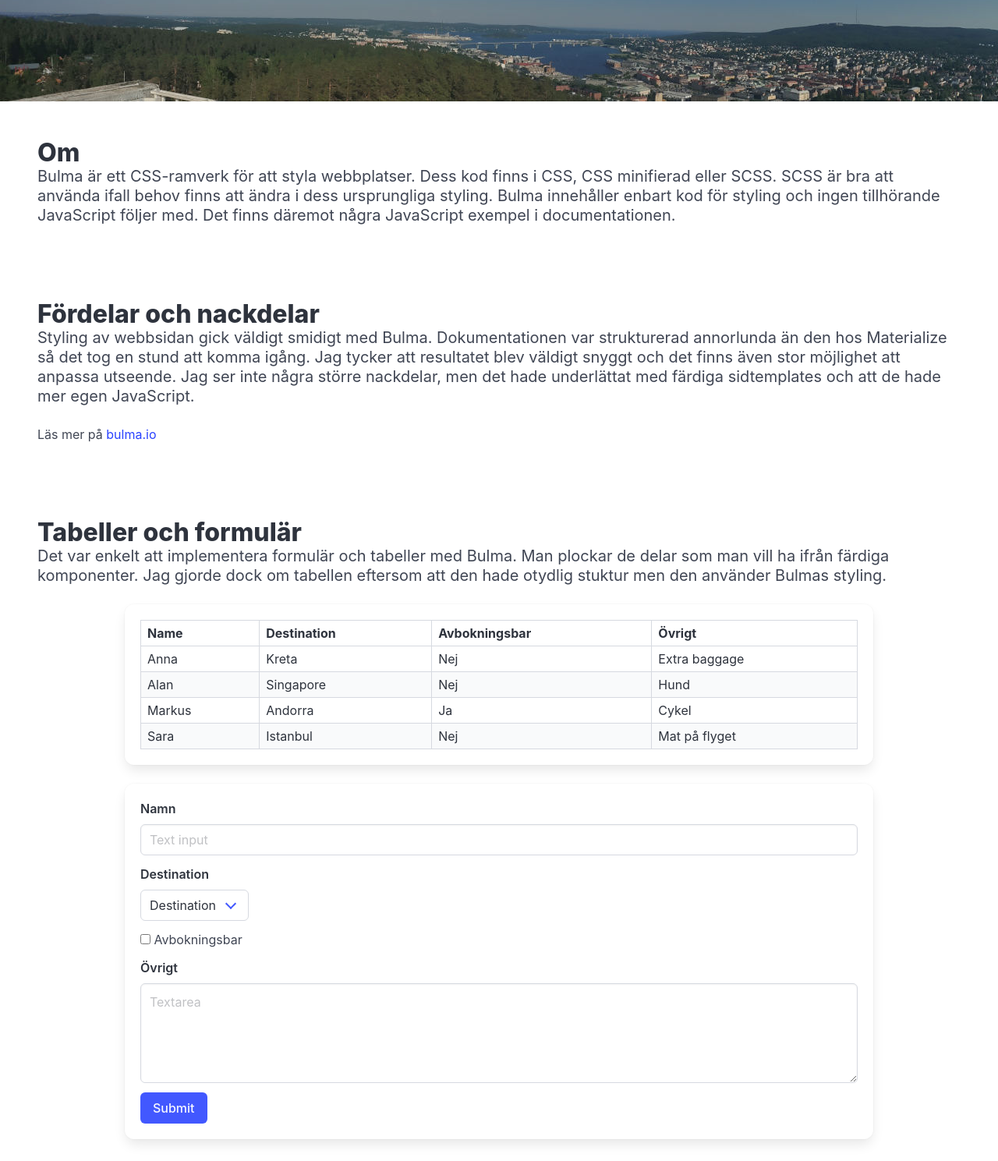
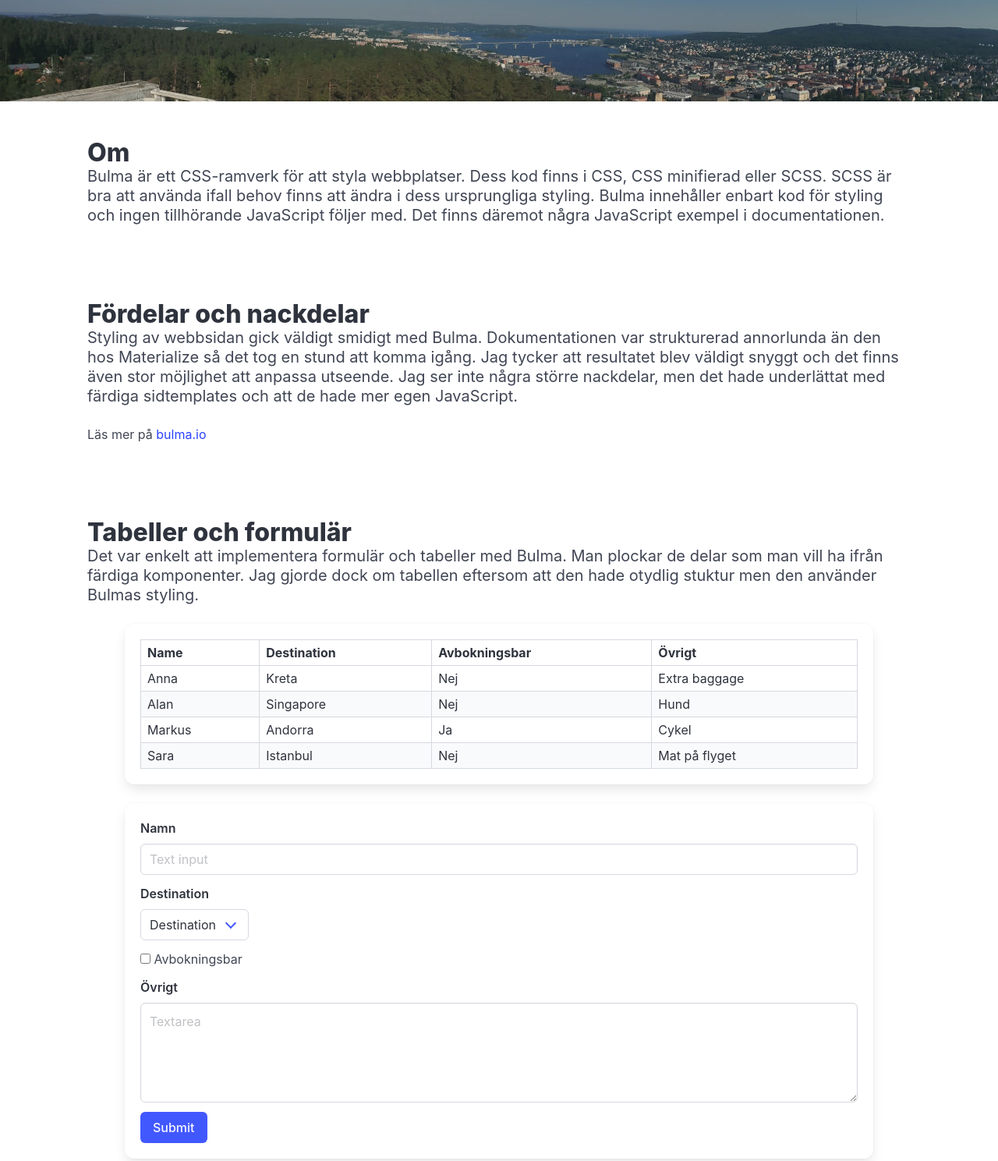
Before and after one commit to MarkusVickman/dt193g_moment1, a website: page bulma/bulma.html in a window 1280 px wide. Shown: the part 280-1769 px from the top of the page at 78% size. Drawn offline with nearby package versions, Linux system fonts and the light colour scheme; a web font is replaced by a local one.

Commit message:
conteinder för bulma sections

```diff
--- a/bulma/bulma.html
+++ b/bulma/bulma.html
@@ -60,7 +60,7 @@
   </section>
 
   <!-- Text section -->
-  <section class="section">
+  <section class="section container">
     <h1 class="title">Om</h1>
     <h2 class="subtitle">
       Bulma är ett CSS-ramverk för att styla webbplatser. Dess kod finns i CSS, CSS minifierad
@@ -71,7 +71,7 @@
   </section>
 
   <!-- Text section -->
-  <section class="section">
+  <section class="section container">
     <h1 class="title">Fördelar och nackdelar</h1>
     <h2 class="subtitle">
       Styling av webbsidan gick väldigt smidigt med Bulma. Dokumentationen var strukturerad annorlunda än den hos
@@ -86,7 +86,7 @@
 
 
   <!-- Section with table and form -->
-  <section class="section">
+  <section class="section container">
     <h1 class="title">Tabeller och formulär</h1>
     <h2 class="subtitle">
       Det var enkelt att implementera formulär och tabeller med Bulma. Man plockar de delar som man vill ha
```
